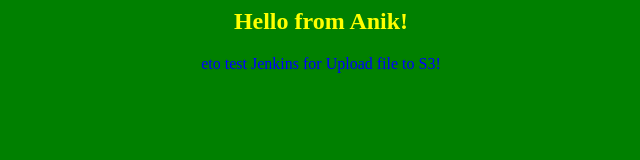
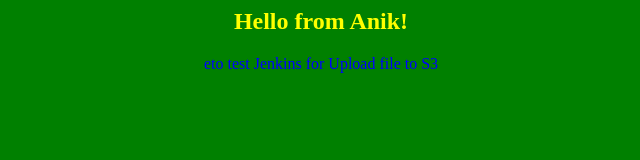
Before and after one commit to Jeka-anik/ForJenkins, a plain HTML site: page index.html in a window 1280 px wide. Shown: the full height of the page, 319-959 px from the left. Drawn offline with Linux system fonts and the light colour scheme.

Commit message:
Update index.html

```diff
--- a/index.html
+++ b/index.html
@@ -3,7 +3,7 @@
 <center>
 <h2><font color=yellow>Hello from Anik!</font></h2>
 
-<font color=blue>eto test Jenkins for Upload file to S3!</font>
+<font color=blue>eto test Jenkins for Upload file to S3</font>
 
 </center>
 </body>
```
